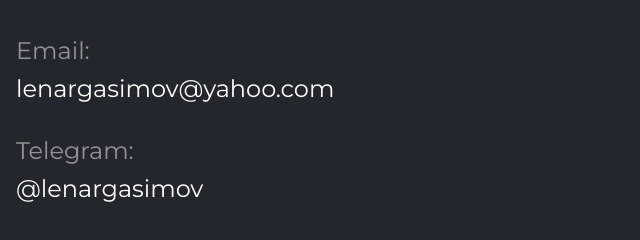
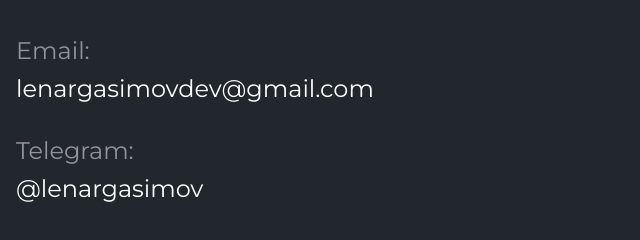
Before and after one commit to lenargasimov/lenargasimov.github.io, a plain HTML site: page contact.html in a window 1280 px wide. Shown: the part 400-640 px from the top of the page, 634-1274 px from the left. Drawn offline with nearby package versions, Linux system fonts and the light colour scheme; no server answers.

Commit message:
refactor: added new email address for contacts

```diff
--- a/contact.html
+++ b/contact.html
@@ -49,7 +49,7 @@
   </div>
   <div class="row">
     <div class="column-contact">
-        <p class="contact-description">Email: <a href="mailto:lenargasimov@yahoo.com">lenargasimov@yahoo.com</a></p>
+        <p class="contact-description">Email: <a href="mailto:lenargasimovdev@gmail.com">lenargasimovdev@gmail.com</a></p>
         <p class="contact-description">Telegram: <a href="https://t.me/lenargasimov">@lenargasimov</a></p>
     </div>
     <div class="column-contact">
@@ -70,7 +70,7 @@
     <a href="https://github.com/lenargasimov" target="_blank">GitHub</a>
     <a href="https://twitter.com/lenargasimov" target="_blank">Twitter</a>
     <a href="https://www.linkedin.com/in/lenargasimov/" target="_blank">LinkedIn</a>
-    <a href="mailto:lenargasimov@yahoo.com">Email</a>
+    <a href="mailto:lenargasimovdev@gmail.com">Email</a>
     <img class="bracket" src="./image/bracket.svg" alt="Bracket">
 
     <!--    Copyright-->
```
Also changed, not shown: index.html (+1 -1 lines).
